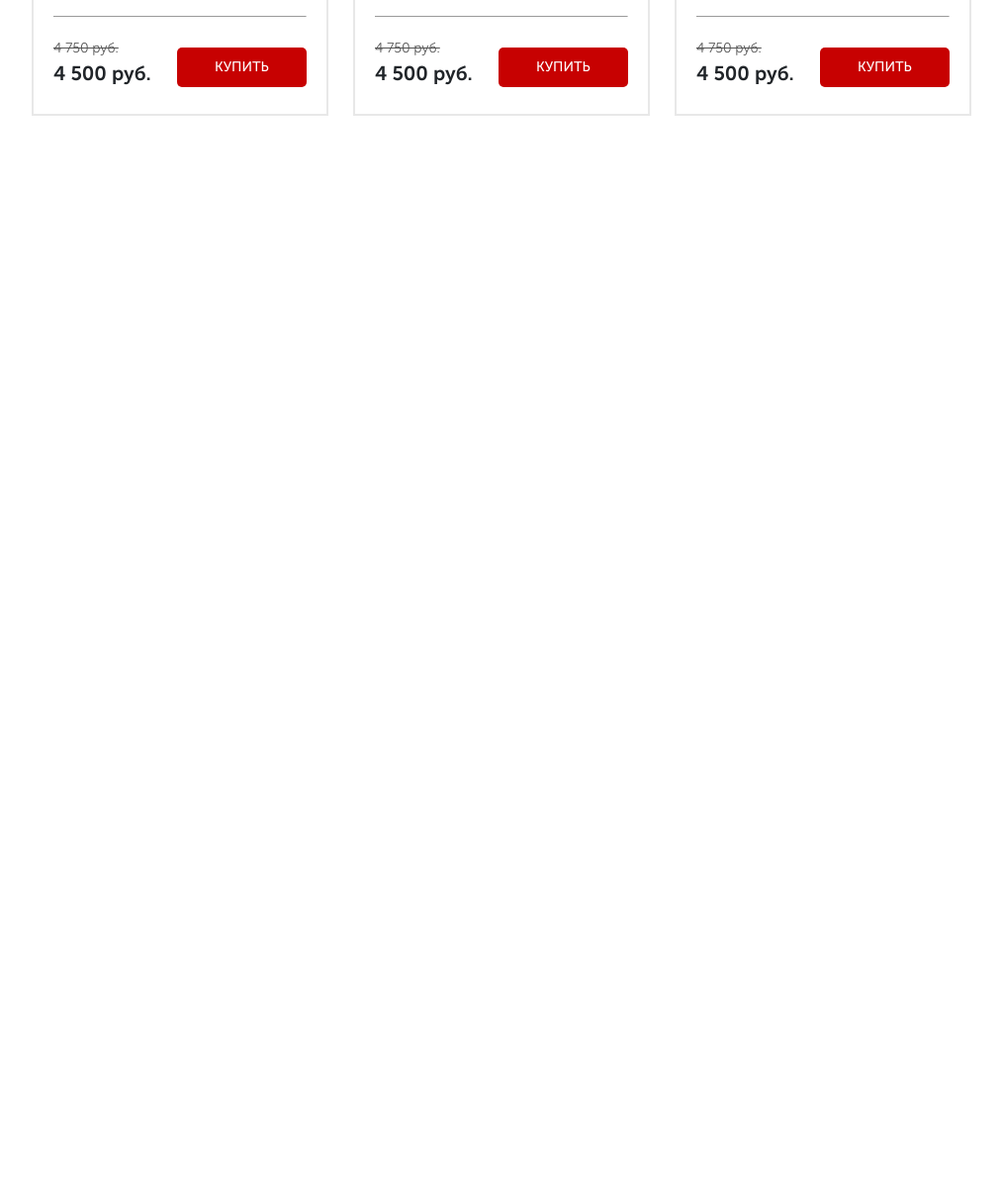
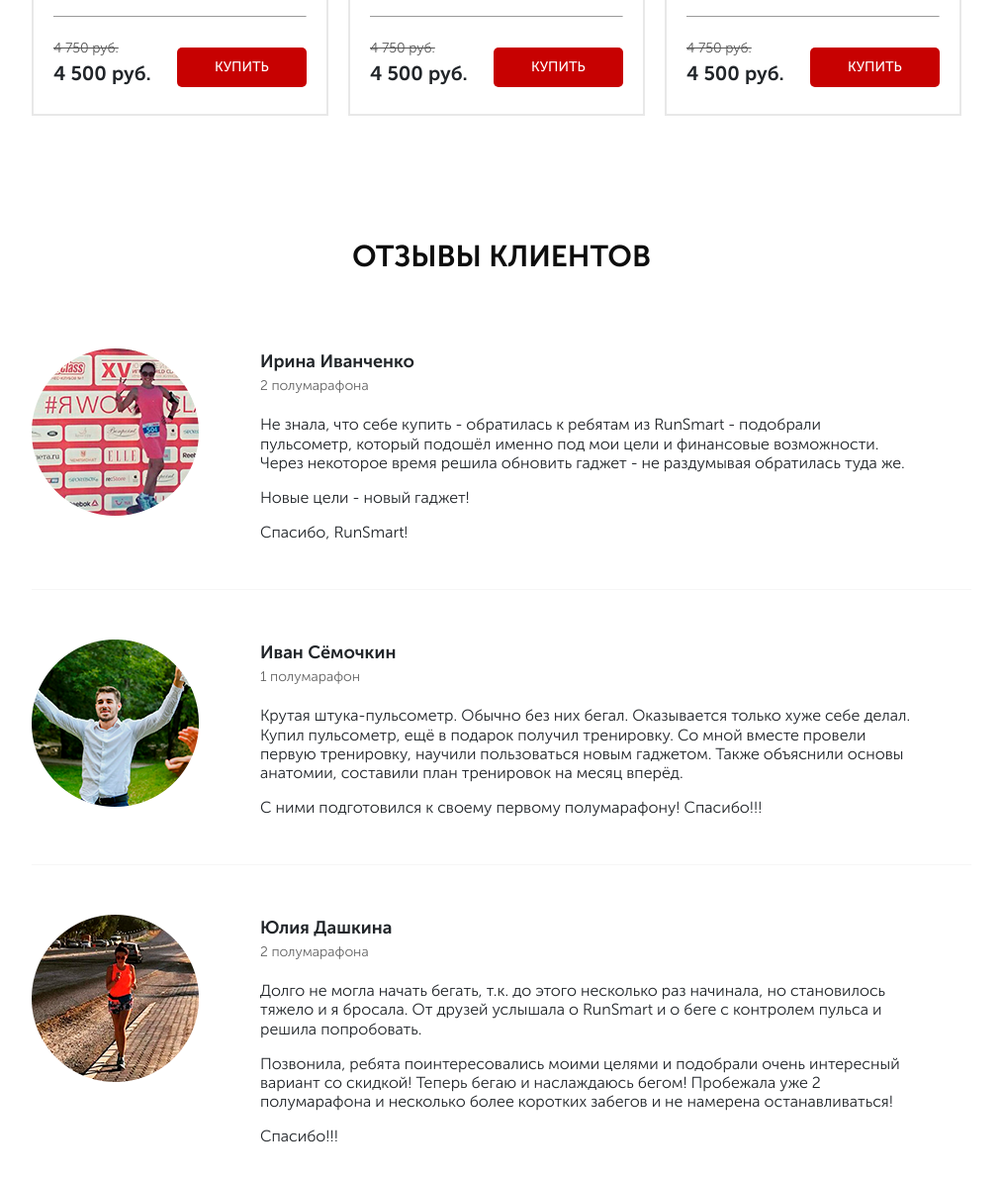
Before and after one commit to ormhildr/runSmart, a website: page src/index.html in a window 1280 px wide. Shown: the part 3766-4959 px from the top of the page at 99% size, without its empty margins (133-1146 px from the left). Before the commit the page ends 4003 px from the top, so only its background shows below. Drawn offline with nearby package versions, Linux system fonts and the light colour scheme.

Commit message:
add reviews

```diff
--- a/src/index.html
+++ b/src/index.html
@@ -347,6 +347,51 @@
             </div>
         </div>
     </section>
+    <section class="reviews">
+        <div class="container">
+            <h2 class="title">Отзывы клиентов</h2>
+            <div class="reviews__wrapper">
+                <div class="reviews__inner">
+                    <img src="img/client1.png" alt="" class="reviews__img">
+                    <div class="reviews__main">
+                        <div class="reviews__title">Ирина Иванченко</div>
+                        <div class="reviews__subtitle">2 полумарафона</div>
+                        <div class="reviews__descr">Не знала, что себе купить - обратилась к ребятам из RunSmart - подобрали <br> пульсометр, который подошёл именно под мои цели и финансовые возможности. <br> Через некоторое время решила обновить гаджет - не раздумывая обратилась
+                            туда же.
+                            <p></p> Новые цели - новый гаджет!
+                            <p></p> Спасибо, RunSmart!</div>
+                    </div>
+
+                </div>
+                <hr>
+                <div class="reviews__inner">
+                    <img src="img/client2.png" alt="" class="reviews__img">
+                    <div class="reviews__main">
+                        <div class="reviews__title">Иван Сёмочкин</div>
+                        <div class="reviews__subtitle">1 полумарафон</div>
+                        <div class="reviews__descr">Крутая штука-пульсометр. Обычно без них бегал. Оказывается только хуже себе делал. <br> Купил пульсометр, ещё в подарок получил тренировку. Со мной вместе провели <br> первую тренировку, научили пользоваться новым гаджетом. Также
+                            объяснили основы анатомии, составили план тренировок на месяц вперёд.
+                            <p></p> С ними подготовился к своему первому полумарафону! Спасибо!!!</div>
+                    </div>
+
+                </div>
+                <hr>
+                <div class="reviews__inner">
+                    <img src="img/client3.png" alt="" class="reviews__img">
+                    <div class="reviews__main">
+                        <div class="reviews__title">Юлия Дашкина</div>
+                        <div class="reviews__subtitle">2 полумарафона</div>
+                        <div class="reviews__descr">Долго не могла начать бегать, т.к. до этого несколько раз начинала, но становилось <br> тяжело и я бросала. От друзей услышала о RunSmart и о беге с контролем пульса и <br> решила попробовать.
+                            <p></p> Позвонила, ребята поинтересовались моими целями и подобрали очень интересный <br> вариант со скидкой! Теперь бегаю и наслаждаюсь бегом! Пробежала уже 2 <br> полумарафона и несколько более коротких забегов и не намерена
+                            останавливаться!
+                            <p></p>
+                            Спасибо!!!</div>
+                    </div>
+                </div>
+            </div>
+        </div>
+
+    </section>
     <script type="text/javascript" src="https://code.jquery.com/jquery-1.11.0.min.js"></script>
     <script type="text/javascript" src="https://code.jquery.com/jquery-migrate-1.2.1.min.js"></script>
     <script src="js/slick.min.js"></script>
--- a/src/sass/blocks/_catalog.scss
+++ b/src/sass/blocks/_catalog.scss
@@ -39,7 +39,6 @@
     &__content {
         margin-top: 59px;
         display: none;
-        justify-content: space-between;
         flex-wrap: wrap;
         &_active {
             display: flex;
@@ -52,6 +51,10 @@
         padding: 20px 20px 26px 20px;
         overflow: hidden;
         margin-bottom: 20px;
+        margin-right: 20px;
+        &:nth-child(3n+3) {
+            margin-right: 0px;
+        }
         &__img {
             display: block;
             margin: 0 auto;
--- /dev/null
+++ b/src/sass/blocks/_reviews.scss
@@ -0,0 +1,38 @@
+.reviews {
+    padding-bottom: 71px;
+    &__wrapper {
+        margin-top: 70px;
+    }
+    hr {
+        margin-top: 48px;
+        margin-bottom: 50px;
+        height: 1px;
+        border: none;
+        background-color: #f6f6f6;
+    }
+    img {
+        display: block;
+        margin-right: 62px;
+        max-width: 169px;
+        max-height: 169px;
+    }
+    &__inner {
+        display: flex;
+        align-items: flex-start;
+    }
+    &__title {
+        font-size: 18px;
+        font-weight: 700;
+    }
+    &__subtitle {
+        font-size: 14px;
+        font-weight: 300;
+        color: #646464;
+    }
+    &__descr {
+        margin-top: 19px;
+        line-height: 1.2;
+        font-size: 16px;
+        font-weight: 300;
+    }
+}
--- a/src/sass/style.scss
+++ b/src/sass/style.scss
@@ -17,4 +17,5 @@
 @import 'blocks/forms';
 @import 'blocks/carousel';
 @import 'blocks/catalog';
+@import 'blocks/reviews';
 @import 'base/media';
```
Also changed, not shown: src/css/style.min.css.
